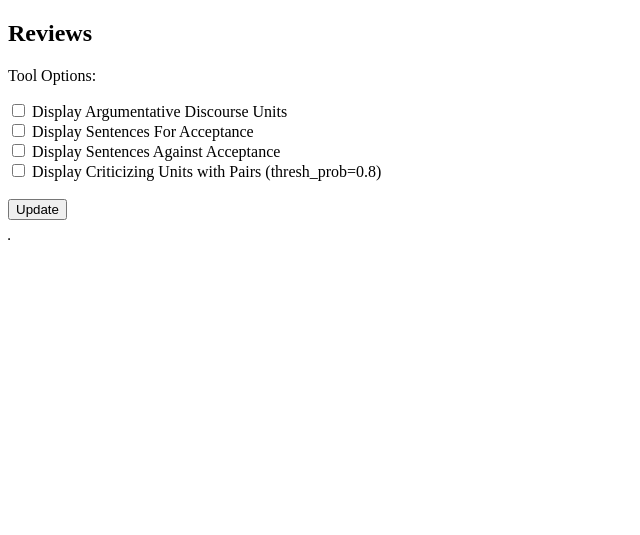
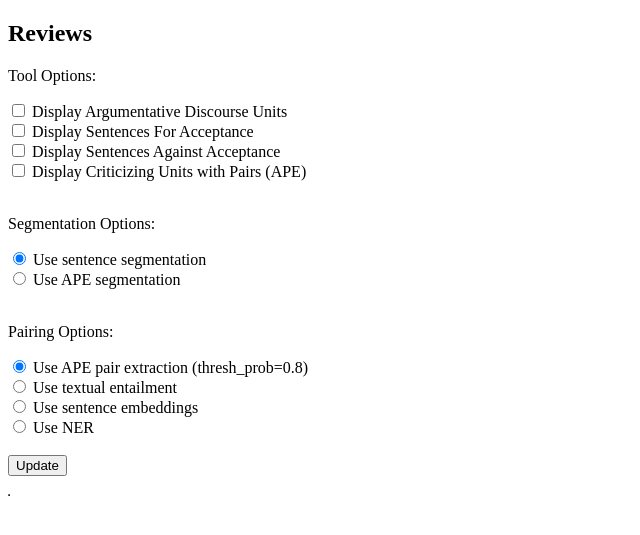
Before and after one commit to kylepxiao/PeerReviewUI, a Flask app: template argument_mining_demo/templates/display.html in a window 1280 px wide. Shown: the top 535 px of the page, without its empty margins (0-640 px from the left). Run offline with Flask 2, Linux system fonts and the light colour scheme; the template is opened without the code that fills it, so the values that code supplies are empty.

Commit message:
Added new pairing models

```diff
--- a/argument_mining_demo/app.py
+++ b/argument_mining_demo/app.py
@@ -8,7 +8,8 @@ from flask import Flask, render_template, request
 from urllib.parse import parse_qs
 from argument_mining.executables.s_predict import *
 sys.path.insert(1, 'pair_extraction')
-from pair_extraction.dataExtraction import extract_to_file, extract_mappings_from_results
+#from pair_extraction.dataExtraction import extract_to_file, extract_mappings_from_results, extract_mappings_from_sentence_embeddings
+from pair_extraction.dataExtraction import *
 from pair_extraction.dataProcessing import sep_data
 from pair_extraction.run_model import pair_inference
 
@@ -60,10 +61,24 @@ def predict():
 
         # prepare data for argument pair extraction
         review_lengths = [len(r) for r in tokenized_reviews]
-        extract_to_file(tokenized_reviews, os.path.join('pair_extraction', 'data'))
-        sep_data()
-        pair_inference("pair_extraction/data/predict.txt")
-        label_mapping, pair_mapping = extract_mappings_from_results("pair_extraction/results/english_model_glove.predict.results", len(all_reviews), review_lengths)
+        #extract_to_file(tokenized_reviews, os.path.join('pair_extraction', 'data'))
+        #sep_data()
+        #pair_inference("pair_extraction/data/predict.txt")
+        label_mapping, pair_mapping_ape = extract_mappings_from_results("pair_extraction/results/english_model_glove.predict.results", len(all_reviews), review_lengths)
+        if label_mapping is not None:
+            pass
+            #TODO change so that tokenized_reviews is modified accordingly
+
+        # get entailment pair mapping
+        generate_entailment_results(tokenized_reviews)
+        pair_mapping_entail = extract_mappings_from_entail()
+
+        # get ner pair mapping
+        generate_ner_results(tokenized_reviews)
+        pair_mapping_ner = extract_mappings_from_ner()
+
+        # get sentence embedding pair mapping
+        pair_mapping_emb = extract_mappings_from_sentence_embeddings(tokenized_reviews)
 
         # inference for argument classification
         df_sentences = pd.DataFrame(reviews_by_sentence)
@@ -79,6 +94,6 @@ def predict():
         }
         reviews = [{'id': 'review_' + str(i), 'review': review} for i,review in enumerate(all_reviews)]
         review_ids = [x for x in range(len(all_reviews))]
-        return render_template('display.html', reviews=reviews, class_data=class_data, label_mapping=label_mapping, pair_mapping=pair_mapping)
+        return render_template('display.html', reviews=reviews, class_data=class_data, label_mapping=label_mapping, pair_mapping_ape=pair_mapping_ape, pair_mapping_entail=pair_mapping_entail, pair_mapping_emb=pair_mapping_emb, pair_mapping_ner=pair_mapping_ner)
 
     return 'Bad Request'
--- a/argument_mining_demo/templates/display.html
+++ b/argument_mining_demo/templates/display.html
@@ -6,7 +6,10 @@
     var class_data = {{class_data|safe}};
     var reviews = {{reviews|safe}};
     var label_mapping = {{label_mapping|safe}};
-    var pair_mapping = {{pair_mapping|safe}};
+    var pair_mapping_ape = {{pair_mapping_ape|safe}};
+    var pair_mapping_entail = {{pair_mapping_entail|safe}};
+    var pair_mapping_emb = {{pair_mapping_emb|safe}};
+    var pair_mapping_ner = {{pair_mapping_ner|safe}};
     function toTuple() {
       s = '(';
       for (var i = 0; i < arguments.length-1; i++) {
@@ -35,8 +38,17 @@
       // get data for clicked sentence
       clicked_review_id = $(this).attr('review_id');
       clicked_sentence_id = $(this).attr('sentence_id');
-      clicked_discourse_data = pair_mapping[toTuple(clicked_review_id, clicked_review_id, clicked_sentence_id)];
-      //clicked_discourse_data = listToArray(clicked_discourse_data);
+      selected_pairing = $('input[name="pair"]:checked').val();
+      if (selected_pairing == 0) {
+        clicked_discourse_data = pair_mapping_ape[toTuple(clicked_review_id, clicked_review_id, clicked_sentence_id)];
+      } else if (selected_pairing == 1) {
+        clicked_discourse_data = pair_mapping_entail[toTuple(clicked_review_id, clicked_review_id, clicked_sentence_id)];
+      } else if (selected_pairing == 2) {
+        clicked_discourse_data = pair_mapping_emb[toTuple(clicked_review_id, clicked_review_id, clicked_sentence_id)];
+      } else if (selected_pairing == 3) {
+        clicked_discourse_data = pair_mapping_ner[toTuple(clicked_review_id, clicked_review_id, clicked_sentence_id)];
+      }
+      //highlight paired args
       for (i=0; i<class_data.sentences.length; i++) {
         review_id = class_data.review_id[i];
         sentence_id = class_data.sentence_id[i];
@@ -46,22 +58,9 @@
         } else {
           $(".discourse_sentence[review_id=" + review_id + "][sentence_id=" + sentence_id + "]").css('background-color', 'transparent');
         }
+        $(".discourse_sentence[review_id=" + review_id + "][sentence_id=" + sentence_id + "]").css('text-decoration', 'none');
       }
-      /*for (i=0; i<class_data.sentences.length; i++) {
-        // get data for each sentence
-        review_id = class_data.review_id[i];
-        sentence_id = class_data.sentence_id[i];
-        current_discourse_data = pair_mapping[toTuple(clicked_review_id, review_id, sentence_id)];
-        current_discourse_data = tupleToList(current_discourse_data);
-        if ((clicked_discourse_data != null) &&
-            (current_discourse_data != null) &&
-            (clicked_discourse_data[1] != -1) &&
-            (clicked_discourse_data[1] == current_discourse_data[1])) {
-          $(".discourse_sentence[review_id=" + review_id + "][sentence_id=" + sentence_id + "]").css('background-color', 'yellow');
-        } else {
-          $(".discourse_sentence[review_id=" + review_id + "][sentence_id=" + sentence_id + "]").css('background-color', 'transparent');
-        }
-      }*/
+      $(".discourse_sentence[review_id=" + clicked_review_id + "][sentence_id=" + clicked_sentence_id + "]").css('text-decoration', 'underline');
     }
     $(document).ready(function(){
       $("#update").click(function(){
@@ -140,16 +139,33 @@
   <p>Tool Options:</p>
   <div>
     <input type="checkbox" id="chk_arg">
-    <label for="vehicle1"> Display Argumentative Discourse Units </label><br>
+    <label> Display Argumentative Discourse Units </label><br>
     <input type="checkbox" id="chk_accept">
-    <label for="vehicle2"> Display Sentences For Acceptance </label><br>
+    <label> Display Sentences For Acceptance </label><br>
     <input type="checkbox" id="chk_reject">
-    <label for="vehicle3"> Display Sentences Against Acceptance </label><br>
+    <label> Display Sentences Against Acceptance </label><br>
     <input type="checkbox" id="chk_unit">
-    <label for="vehicle4"> Display Criticizing Units with Pairs (thresh_prob=0.8)</label><br><br>
-    <input id='update', type="submit" value="Update">
+    <label> Display Criticizing Units with Pairs (APE)</label><br><br>
   </div>
-
+  <p>Segmentation Options:</p>
+  <div>
+    <input type="radio" id="chk_ape" value=0 name="seg" checked>
+    <label> Use sentence segmentation</label><br>
+    <input type="radio" id="chk_entail" value=1 name="seg">
+    <label> Use APE segmentation </label><br><br/>
+  </div>
+  <p>Pairing Options:</p>
+  <div>
+    <input type="radio" id="chk_ape" value=0 name="pair" checked>
+    <label> Use APE pair extraction (thresh_prob=0.8)</label><br>
+    <input type="radio" id="chk_entail" value=1 name="pair">
+    <label> Use textual entailment </label><br>
+    <input type="radio" id="chk_embed" value=2 name="pair">
+    <label> Use sentence embeddings </label><br>
+    <input type="radio" id="chk_ner" value=3 name="pair">
+    <label> Use NER </label><br>
+  </div><br>
+  <input id='update', type="submit" value="Update"><br>
   <br>
 
   <table border = 1>
```
Also changed, not shown: argument_mining_demo/pair_extraction/dataExtraction.py (+84 -0 lines).
